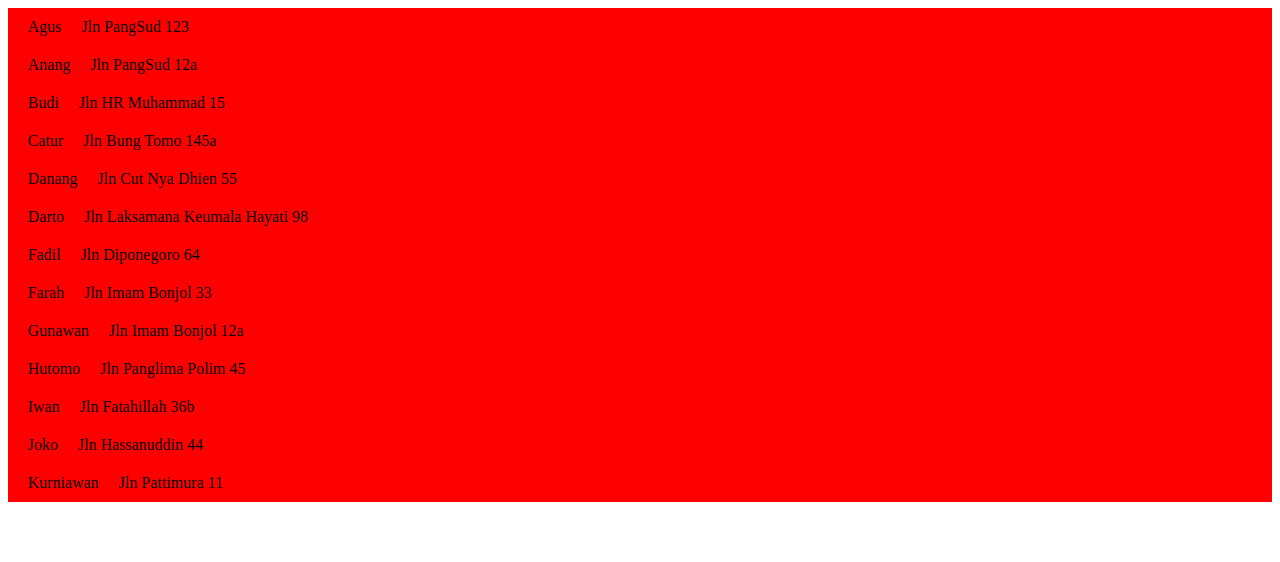
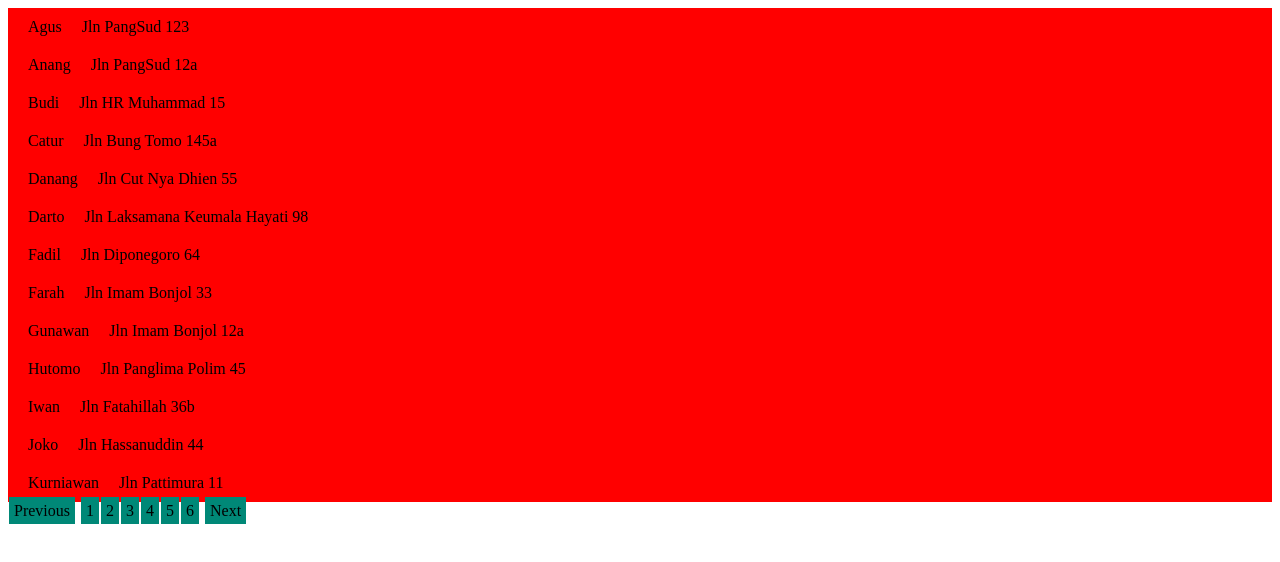
Before and after one commit to pujie/sentot, a plain HTML site: page index.html in a window 1280 px wide. Drawn offline with nearby package versions, Linux system fonts and the light colour scheme.

Commit message:
add pagination

```diff
--- a/dataSource.js
+++ b/dataSource.js
@@ -1 +1 @@
-monyet='[{"name":"Agus","address":"Jln PangSud 123","city":"Surabaya"},{"name":"Anang","address":"Jln PangSud 12a","city":"Surabaya"},{"name":"Budi","address":"Jln HR Muhammad 15","city":"Surabaya"},{"name":"Catur","address":"Jln Bung Tomo 145a","city":"Gresik"},{"name":"Danang","address":"Jln Cut Nya Dhien 55","city":"Mojokerto"},{"name":"Darto","address":"Jln Laksamana Keumala Hayati 98","city":"Sidoarjo"},{"name":"Fadil","address":"Jln Diponegoro 64","city":"Sidoarjo"},{"name":"Farah","address":"Jln Imam Bonjol 33","city":"Surabaya"},{"name":"Gunawan","address":"Jln Imam Bonjol 12a","city":"Surabaya"},{"name":"Hutomo","address":"Jln Panglima Polim 45","city":"Surabaya"},{"name":"Iwan","address":"Jln Fatahillah 36b","city":"Surabaya"},{"name":"Joko","address":"Jln Hassanuddin 44","city":"Surabaya"},{"name":"Kurniawan","address":"Jln Pattimura 11","city":"Pasuruan"}]';
+employees='[{"name":"Agus","address":"Jln PangSud 123","city":"Surabaya"},{"name":"Anang","address":"Jln PangSud 12a","city":"Surabaya"},{"name":"Budi","address":"Jln HR Muhammad 15","city":"Surabaya"},{"name":"Catur","address":"Jln Bung Tomo 145a","city":"Gresik"},{"name":"Danang","address":"Jln Cut Nya Dhien 55","city":"Mojokerto"},{"name":"Darto","address":"Jln Laksamana Keumala Hayati 98","city":"Sidoarjo"},{"name":"Fadil","address":"Jln Diponegoro 64","city":"Sidoarjo"},{"name":"Farah","address":"Jln Imam Bonjol 33","city":"Surabaya"},{"name":"Gunawan","address":"Jln Imam Bonjol 12a","city":"Surabaya"},{"name":"Hutomo","address":"Jln Panglima Polim 45","city":"Surabaya"},{"name":"Iwan","address":"Jln Fatahillah 36b","city":"Surabaya"},{"name":"Joko","address":"Jln Hassanuddin 44","city":"Surabaya"},{"name":"Kurniawan","address":"Jln Pattimura 11","city":"Pasuruan"}]';
--- a/index.html
+++ b/index.html
@@ -14,8 +14,8 @@
 	(function($){
 		console.log("texst");
 		$('#lumajang').sentot({
-			dataSource:monyet,
-			itemPerPage:4,
+			dataSource:employees,
+			itemPerPage:2,
 			fields:['name','address']
 		});
 	}(jQuery));
--- a/sentot.css
+++ b/sentot.css
@@ -5,3 +5,12 @@
 .subitem{
 	padding: 10px;
 }
+.pagination{
+	background:#008877;
+	border:1px;
+	margin:1px;
+	padding: 5px;
+}
+.pagination:hover{
+	background: red;
+}
--- a/sentot.js
+++ b/sentot.js
@@ -7,10 +7,10 @@ $.fn.sentot = function(options){
 		orderType:"asc",
 		maxButtonNumber:5
 	},options);
-
 	var that = this,
 		obj = jQuery.parseJSON(settings.dataSource),
-		objCount = obj.length;
+		objCount = obj.length,
+		pageAmount=countPages(settings.itemPerPage,objCount);
 	for(x=0;x<obj.length;x++){
 		str='';
 		for(y=0;y<settings.fields.length;y++){
@@ -18,8 +18,15 @@ $.fn.sentot = function(options){
 		}
 		that.append('<div class="item">'+str+'</div>');
 	}
+	that.append(makePagination(1,pageAmount));
 	console.log("Total Item:",objCount);
-	console.log("Total Page:",countPages(settings.itemPerPage,objCount));
+}
+makePagination = function(firstPage,pageAmount){
+	var str = '';
+	for(var i=firstPage;i<pageAmount;i++){
+		str+='<span class="pagination '+i+'">'+i+ '</span>';
+	}
+	return '<div><span class="pagination">Previous</span> '+str+' <span class="pagination">Next</span></div>';
 }
 countPages = function(itemPerPage,itemCount){
 	if(itemPerPage>itemCount){
```
